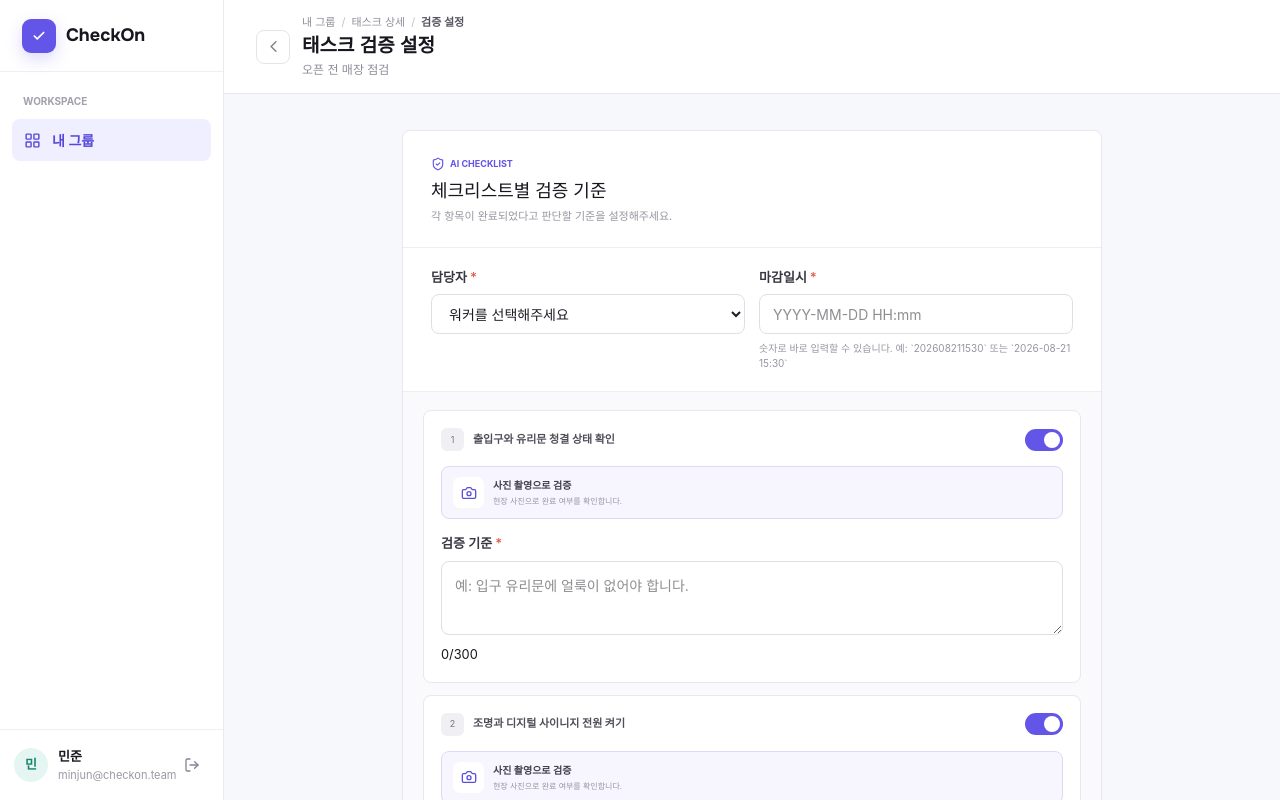
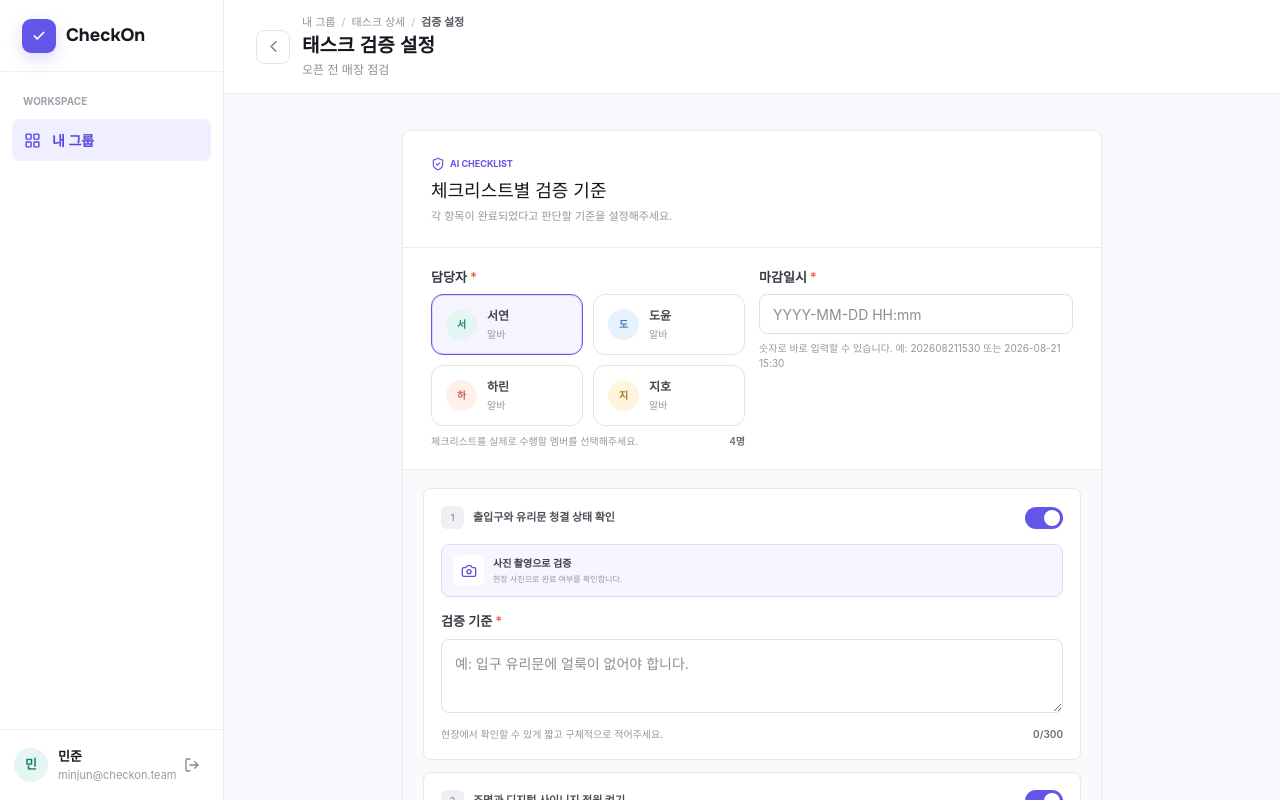
Before and after one commit to KTB4-AI-HACKATHON-11/front, a React (Vite) app: page /tasks/1/verification in a window 1280 px wide. Shown: the top 800 px of the page. Built offline with nearby package versions, Linux system fonts and the light colour scheme.

Commit message:
feat: 검증 설정 화면 UX 정리

```diff
--- a/src/app/api/client.js
+++ b/src/app/api/client.js
@@ -3,7 +3,7 @@
 //   성공: { code: string, message: string, data: T }
 //   실패: { code: string, message: string, data: null } (HTTP 4xx/5xx)
 
-export const API_BASE_URL = "https://api.checkon.cloud/api/v1";
+export const API_BASE_URL = "http://localhost:8080/api/v1";
 
 export class ApiError extends Error {
   constructor(code, message, status) {
--- a/src/app/pages/taskCreate/TaskCreatePage.jsx
+++ b/src/app/pages/taskCreate/TaskCreatePage.jsx
@@ -284,7 +284,7 @@ export default function TaskCreatePage({ user }) {
                   disabled={isGenerating}
                 />
                 <div className="task-create-field__meta">
-                  <span>간결하게 핵심만 입력해주세요.</span>
+                  <span>업무 내용을 간단히 작성해주세요.</span>
                   <strong>{title.length}/{TASK_TITLE_MAX_LENGTH}</strong>
                 </div>
               </div>
@@ -304,7 +304,7 @@ export default function TaskCreatePage({ user }) {
                   <span><Sparkles size={12} /> AI가 실행 가능한 목록으로 나눠요</span>
                 </div>
                 <div className="task-create-field__meta">
-                  <span>최대 {TASK_MESSAGE_MAX_LENGTH}자까지 입력할 수 있습니다.</span>
+                  <span>필요한 작업을 구체적으로 설명해주세요.</span>
                   <strong>{message.length}/{TASK_MESSAGE_MAX_LENGTH}</strong>
                 </div>
               </div>
--- a/src/app/pages/taskVerification/TaskVerificationPage.css
+++ b/src/app/pages/taskVerification/TaskVerificationPage.css
@@ -11,8 +11,40 @@
 .task-verification-form__heading p { margin: 0; color: #9696a1; font-size: 11px; }
 .task-verification-assignment { display: grid; grid-template-columns: 1fr 1fr; gap: 14px; padding: 20px 28px; border-bottom: 1px solid #eeeeF2; }
 .task-verification-assignment__field .text-input { height: 40px; }
-.task-verification-assignment__field select { appearance: auto; }
+.task-verification-assignees { display: grid; grid-template-columns: repeat(2, minmax(0, 1fr)); gap: 10px; }
+.task-verification-assignee {
+  display: grid;
+  grid-template-columns: auto 1fr;
+  column-gap: 10px;
+  row-gap: 2px;
+  align-items: center;
+  padding: 12px 14px;
+  border: 1px solid #e3e3eb;
+  border-radius: 12px;
+  background: #ffffff;
+  text-align: left;
+  transition: border-color 160ms ease, background-color 160ms ease, box-shadow 160ms ease;
+}
+.task-verification-assignee strong { color: #474752; font-size: 12px; }
+.task-verification-assignee small { color: #9797a2; font-size: 10px; }
+.task-verification-assignee .member-avatar { grid-row: 1 / span 2; }
+.task-verification-assignee.is-selected {
+  border-color: #6255e7;
+  background: #f6f4ff;
+  box-shadow: inset 0 0 0 1px rgba(98, 85, 231, 0.18);
+}
+.task-verification-assignment__meta {
+  display: flex;
+  align-items: center;
+  justify-content: space-between;
+  gap: 12px;
+  margin-top: 8px;
+  color: #9797a2;
+  font-size: 10px;
+}
+.task-verification-assignment__meta strong { color: #6d6d78; font-size: 10px; font-weight: 600; }
 .task-verification-assignment__hint { display: block; margin-top: 7px; color: #9696a1; font-size: 10px; line-height: 1.5; }
+.task-verification-form__error { margin: 18px 28px 0; padding: 10px 12px; border: 1px solid #f3c6c6; border-radius: 8px; background: #fdf2f2; color: #c23a3a; font-size: 11px; }
 .task-verification-items { display: flex; flex-direction: column; gap: 12px; padding: 18px 20px; background: #fafafd; }
 .task-verification-item { padding: 17px; }
 .task-verification-item__top { display: flex; align-items: center; gap: 9px; }
@@ -29,12 +61,24 @@
 .task-verification-method strong { color: #3f3f49; font-size: 10px; }
 .task-verification-method small { margin-top: 2px; color: #9696a1; font-size: 8px; }
 .task-verification-item .text-area { min-height: 74px; }
+.task-verification-item__meta {
+  display: flex;
+  align-items: center;
+  justify-content: space-between;
+  gap: 12px;
+  margin-top: 8px;
+  color: #9797a2;
+  font-size: 10px;
+}
+.task-verification-item__meta strong { color: #6d6d78; font-size: 10px; font-weight: 600; }
 .task-verification-item__disabled { display: flex; align-items: center; gap: 7px; margin-top: 13px; padding: 11px; border-radius: 8px; background: #f5f5f7; color: #83838e; font-size: 10px; }
 .task-verification-form__actions { display: flex; justify-content: space-between; padding: 0 20px 20px; }
 
 @media (max-width: 660px) {
   .task-verification-form__heading { padding: 22px 20px 18px; }
   .task-verification-assignment { grid-template-columns: 1fr; padding: 18px 20px; }
+  .task-verification-assignees { grid-template-columns: 1fr; }
+  .task-verification-form__error { margin: 18px 20px 0; }
   .task-verification-items { padding: 14px; }
   .task-verification-form__actions { padding: 0 14px 14px; }
 }
--- a/src/app/pages/taskVerification/TaskVerificationPage.jsx
+++ b/src/app/pages/taskVerification/TaskVerificationPage.jsx
@@ -78,15 +78,43 @@ function isInvalidDueDate(value) {
   return selectedDate < now || selectedDate > maxDate;
 }
 
+function validateVerificationForm({ assigneeId, dueDate, items, enabled, rules }) {
+  if (!assigneeId) {
+    return "담당자를 선택해주세요.";
+  }
+
+  if (!dueDate.trim()) {
+    return "마감 일시를 입력해주세요.";
+  }
+
+  if (isInvalidDueDate(dueDate)) {
+    return "마감 일시는 현재 시각 이후부터 2035년 12월 31일까지 설정해주세요.";
+  }
+
+  const hasInvalidRule = items.some((item) => enabled[item] && !rules[item].trim());
+  if (hasInvalidRule) {
+    return "검증을 사용하는 항목은 검증 기준을 입력해주세요.";
+  }
+
+  const hasRuleTooLong = items.some((item) => enabled[item] && rules[item].trim().length > VERIFICATION_RULE_MAX_LENGTH);
+  if (hasRuleTooLong) {
+    return `검증 기준은 ${VERIFICATION_RULE_MAX_LENGTH}자 이하로 입력해주세요.`;
+  }
+
+  return "";
+}
+
 export default function TaskVerificationPage({ user }) {
   const navigate = useNavigate();
   const { state } = useLocation();
   const items = state?.items || fallbackItems;
   const workers = members.filter((member) => member.role === "WORKER");
-  const [assignee, setAssignee] = useState("");
+  const defaultAssigneeId = workers[0]?.id ?? "";
+  const [assigneeId, setAssigneeId] = useState(defaultAssigneeId);
   const [dueDate, setDueDate] = useState("");
   const [enabled, setEnabled] = useState(() => Object.fromEntries(items.map((item) => [item, true])));
   const [rules, setRules] = useState(() => Object.fromEntries(items.map((item) => [item, ""])));
+  const [errorMessage, setErrorMessage] = useState("");
 
   const toggleVerification = (item) => {
     setEnabled((current) => ({ ...current, [item]: !current[item] }));
@@ -98,28 +126,13 @@ export default function TaskVerificationPage({ user }) {
 
   const handleSave = (event) => {
     event.preventDefault();
-
-    if (!assignee) {
+    const nextErrorMessage = validateVerificationForm({ assigneeId, dueDate, items, enabled, rules });
+    if (nextErrorMessage) {
+      setErrorMessage(nextErrorMessage);
       return;
     }
 
-    if (isInvalidDueDate(dueDate)) {
-      window.alert("마감 일시는 현재 시각 이후부터 2035년 12월 31일까지 설정해주세요.");
-      return;
-    }
-
-    const hasInvalidRule = items.some((item) => enabled[item] && !rules[item].trim());
-    if (hasInvalidRule) {
-      window.alert("검증을 사용하는 항목은 검증 기준을 입력해주세요.");
-      return;
-    }
-
-    const hasRuleTooLong = items.some((item) => enabled[item] && rules[item].trim().length > VERIFICATION_RULE_MAX_LENGTH);
-    if (hasRuleTooLong) {
-      window.alert(`검증 기준은 ${VERIFICATION_RULE_MAX_LENGTH}자 이하로 입력해주세요.`);
-      return;
-    }
-
+    setErrorMessage("");
     // TODO: 담당 워커, 마감일시, TASK_ID, SUB_TASK_ID별 검증 설정을 서버에 저장해야 합니다.
     navigate("/tasks/task-101");
   };
@@ -136,11 +149,26 @@ export default function TaskVerificationPage({ user }) {
 
           <div className="task-verification-assignment">
             <div className="task-verification-assignment__field">
-              <label className="field-label" htmlFor="task-assignee">담당자<span className="field-label__required">*</span></label>
-              <select className="text-input" id="task-assignee" value={assignee} onChange={(event) => setAssignee(event.target.value)} required>
-                <option value="" disabled>워커를 선택해주세요</option>
-                {workers.map((worker) => <option value={worker.name} key={worker.id}>{worker.name}</option>)}
-              </select>
+              <label className="field-label">담당자<span className="field-label__required">*</span></label>
+              <div className="task-verification-assignees" role="radiogroup" aria-label="담당자 선택">
+                {workers.map((worker) => (
+                  <button
+                    key={worker.id}
+                    type="button"
+                    className={`task-verification-assignee ${assigneeId === worker.id ? "is-selected" : ""}`}
+                    onClick={() => setAssigneeId(worker.id)}
+                    aria-pressed={assigneeId === worker.id}
+                  >
+                    <span className={`member-avatar member-avatar--${worker.color}`}>{worker.initial}</span>
+                    <strong>{worker.name}</strong>
+                    <small>알바</small>
+                  </button>
+                ))}
+              </div>
+              <div className="task-verification-assignment__meta">
+                <span>체크리스트를 실제로 수행할 멤버를 선택해주세요.</span>
+                <strong>{workers.length}명</strong>
+              </div>
             </div>
             <div className="task-verification-assignment__field">
               <label className="field-label" htmlFor="task-due-date">마감일시<span className="field-label__required">*</span></label>
@@ -151,14 +179,23 @@ export default function TaskVerificationPage({ user }) {
                 value={dueDate}
                 inputMode="numeric"
                 placeholder={DUE_DATE_PLACEHOLDER}
-                onChange={(event) => setDueDate(formatDueDateInput(event.target.value))}
+                onChange={(event) => {
+                  setDueDate(formatDueDateInput(event.target.value));
+                  if (errorMessage) {
+                    setErrorMessage("");
+                  }
+                }}
                 required
               />
               <small className="task-verification-assignment__hint">
-                숫자로 바로 입력할 수 있습니다. 예: `202608211530` 또는 `2026-08-21 15:30`
+                숫자로 바로 입력할 수 있습니다. 예: 202608211530 또는 2026-08-21 15:30
               </small>
             </div>
           </div>
+
+          {errorMessage && (
+            <p className="task-verification-form__error" role="alert">{errorMessage}</p>
+          )}
 
           <div className="task-verification-items">
             {items.map((item, index) => (
@@ -186,12 +223,20 @@ export default function TaskVerificationPage({ user }) {
                       className="text-area"
                       id={`verification-rule-${index}`}
                       value={rules[item]}
-                      onChange={(event) => updateRule(item, event.target.value)}
+                      onChange={(event) => {
+                        updateRule(item, event.target.value);
+                        if (errorMessage) {
+                          setErrorMessage("");
+                        }
+                      }}
                       placeholder="예: 입구 유리문에 얼룩이 없어야 합니다."
                       maxLength={VERIFICATION_RULE_MAX_LENGTH}
                       required
                     />
-                    <small>{rules[item].length}/{VERIFICATION_RULE_MAX_LENGTH}</small>
+                    <div className="task-verification-item__meta">
+                      <span>현장에서 확인할 수 있게 짧고 구체적으로 적어주세요.</span>
+                      <strong>{rules[item].length}/{VERIFICATION_RULE_MAX_LENGTH}</strong>
+                    </div>
                   </div>
                 ) : (
                   <div className="task-verification-item__disabled"><ShieldOff size={16} /><span>검증 없음</span></div>
```
